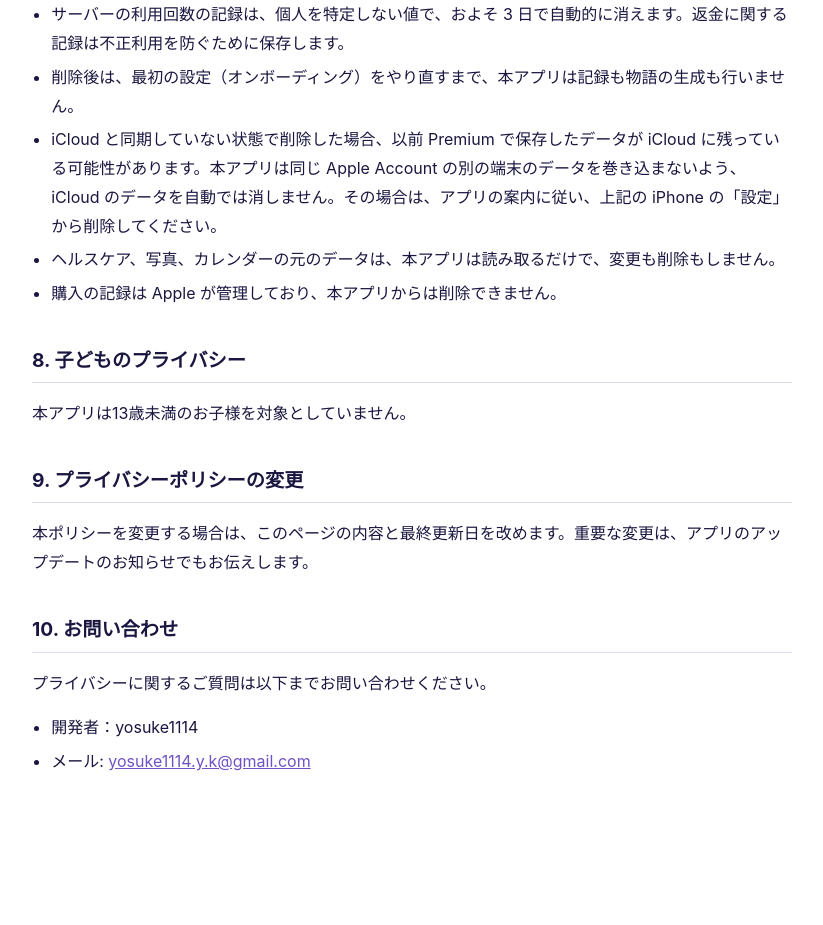
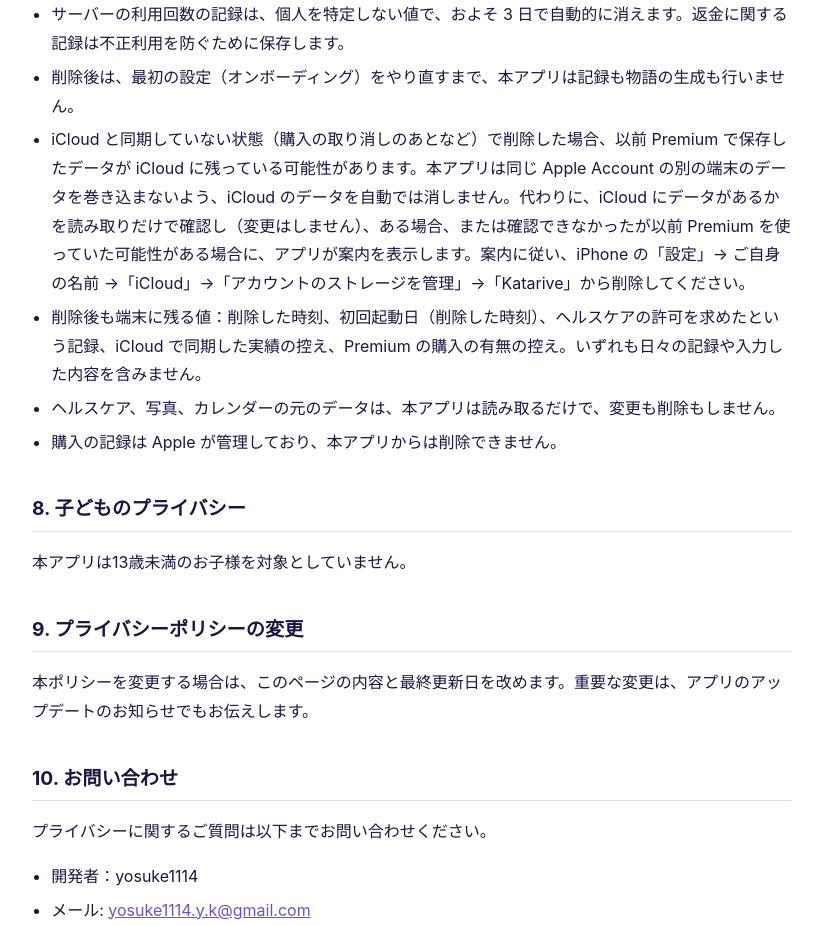
Before and after one commit to yosuke1114/katarive-legal, a plain HTML site: page privacy/index.html in a window 1280 px wide. Shown: the part 3620-4545 px from the top of the page, without its empty margins (228-1051 px from the left). Before the commit the page ends 4460 px from the top, so only its background shows below. Drawn offline with Linux system fonts and the light colour scheme.

Commit message:
「すべてのデータを削除」の記述を補足（iCloud の確認は読み取りのみ・削除後も端末に残る値）
削除機能を含む版の公開時に出す。

Co-Authored-By: Claude Opus 5.5 <noreply@anthropic.com>
Claude-Session: https://claude.ai/code/session_014WGk9TnAUP7qaXCCMvCZ7k

```diff
--- a/privacy/index.html
+++ b/privacy/index.html
@@ -128,7 +128,8 @@
     <li><strong>アプリを削除する</strong>：端末内のデータは削除されます。Premium で iCloud に保存したデータは残るため、先に上の方法で削除するか、iPhone の「設定」→ ご自身の名前 →「iCloud」→「アカウントのストレージを管理」→「Katarive」からデータを削除してください。</li>
     <li>サーバーの利用回数の記録は、個人を特定しない値で、およそ 3 日で自動的に消えます。返金に関する記録は不正利用を防ぐために保存します。</li>
     <li>削除後は、最初の設定（オンボーディング）をやり直すまで、本アプリは記録も物語の生成も行いません。</li>
-    <li>iCloud と同期していない状態で削除した場合、以前 Premium で保存したデータが iCloud に残っている可能性があります。本アプリは同じ Apple Account の別の端末のデータを巻き込まないよう、iCloud のデータを自動では消しません。その場合は、アプリの案内に従い、上記の iPhone の「設定」から削除してください。</li>
+    <li>iCloud と同期していない状態（購入の取り消しのあとなど）で削除した場合、以前 Premium で保存したデータが iCloud に残っている可能性があります。本アプリは同じ Apple Account の別の端末のデータを巻き込まないよう、iCloud のデータを自動では消しません。代わりに、iCloud にデータがあるかを読み取りだけで確認し（変更はしません）、ある場合、または確認できなかったが以前 Premium を使っていた可能性がある場合に、アプリが案内を表示します。案内に従い、iPhone の「設定」→ ご自身の名前 →「iCloud」→「アカウントのストレージを管理」→「Katarive」から削除してください。</li>
+    <li>削除後も端末に残る値：削除した時刻、初回起動日（削除した時刻）、ヘルスケアの許可を求めたという記録、iCloud で同期した実績の控え、Premium の購入の有無の控え。いずれも日々の記録や入力した内容を含みません。</li>
     <li>ヘルスケア、写真、カレンダーの元のデータは、本アプリは読み取るだけで、変更も削除もしません。</li>
     <li>購入の記録は Apple が管理しており、本アプリからは削除できません。</li>
   </ul>
```
